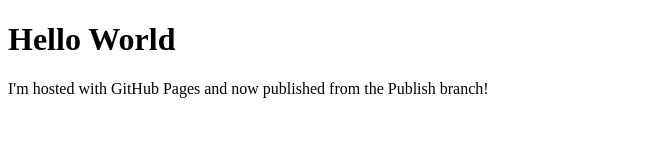
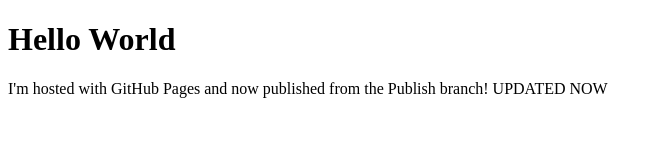
Before and after one commit to prakashmehrotra/prakashmehrotra.github.io, a plain HTML site: page index.html in a window 1280 px wide. Shown: the whole page, without its empty margins (0-662 px from the left). Drawn offline with Linux system fonts and the light colour scheme.

Commit message:
Update index.html

```diff
--- a/index.html
+++ b/index.html
@@ -2,6 +2,6 @@
 <html>
 <body>
 <h1>Hello World</h1>
-<p>I'm hosted with GitHub Pages and now published from the Publish branch!</p>
+<p>I'm hosted with GitHub Pages and now published from the Publish branch! UPDATED NOW</p>
 </body>
 </html>
```
